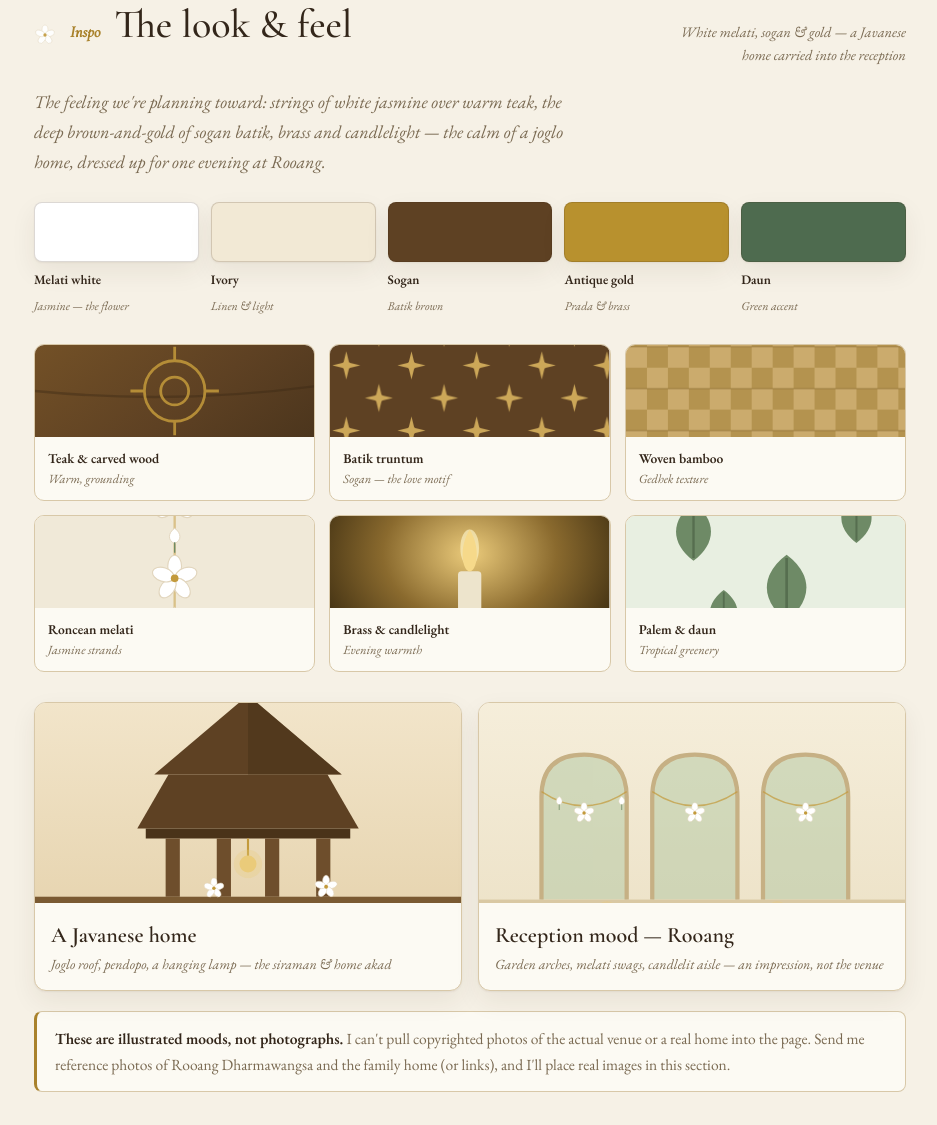
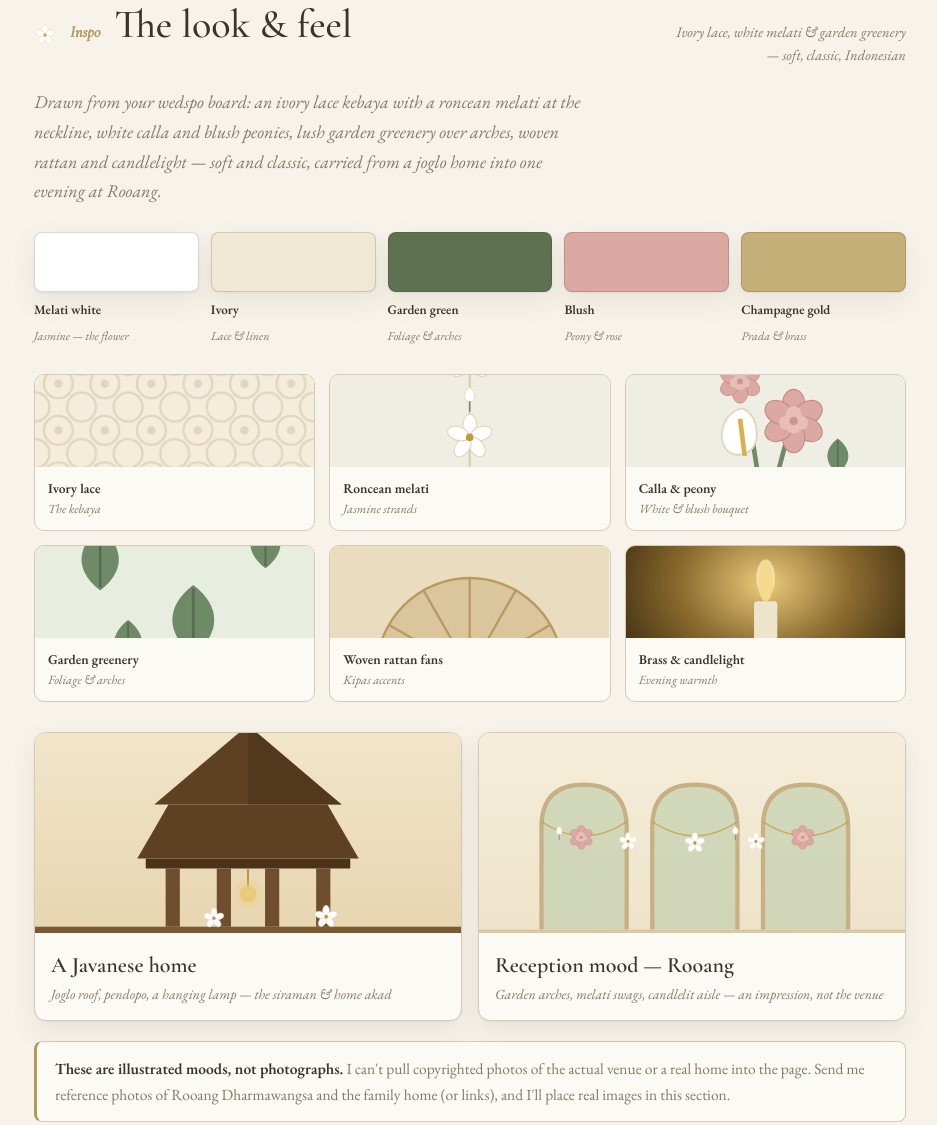
Before and after one commit to figo-pixel/wedding-ledger, a plain HTML site: page index.html in a window 1280 px wide. Shown: the part 698-1823 px from the top of the page, without its empty margins (170-1107 px from the left). Drawn offline with nearby package versions, Linux system fonts and the light colour scheme.

Commit message:
Retune palette & mood board to wedspo board: ivory/green/blush, lace, calla & peony, rattan
Co-Authored-By: Claude Opus 4.8 <noreply@anthropic.com>

```diff
--- a/index.html
+++ b/index.html
@@ -6,32 +6,32 @@
 
 <style>
 :root{
-  --paper:#F6F1E6; --card:#FCFAF3; --ink:#33261A; --muted:#7A6A52;
-  --line:#E6DBC5; --line-strong:#D8C8A8;
-  --sogan:#5E4123; --gold:#A9822C; --gold-soft:#C39A3B; --green:#3E5A45;
-  --good:#3E6B49; --warn:#B0742A;
-  --bar:#BC9F6F; --bar-dip:#C39A3B;
-  --rec-bg:#4A3117; --rec-ink:#F4ECD9;
-  --shadow:0 1px 2px rgba(60,42,20,.06), 0 10px 26px rgba(60,42,20,.07);
+  --paper:#F7F3EA; --card:#FCFAF4; --ink:#3A352B; --muted:#847A66;
+  --line:#E7DFCD; --line-strong:#D6CBB2;
+  --sogan:#4F6340; --gold:#B29A5F; --gold-soft:#C6B07A; --green:#5E7150; --blush:#C68B80;
+  --good:#5B7A4E; --warn:#B0742A;
+  --bar:#AEB79A; --bar-dip:#C6AE71;
+  --rec-bg:#3B4A31; --rec-ink:#F3EEDF;
+  --shadow:0 1px 2px rgba(50,55,35,.06), 0 10px 26px rgba(50,55,35,.08);
 }
 @media (prefers-color-scheme:dark){
   :root:not([data-theme="light"]){
-    --paper:#17120B; --card:#211A10; --ink:#EFE7D5; --muted:#A6957A;
-    --line:#332818; --line-strong:#463818;
-    --sogan:#C8A06A; --gold:#CBA85A; --gold-soft:#DDBE76; --green:#8FB394;
-    --good:#8FB394; --warn:#D8A860;
-    --bar:#7C5E36; --bar-dip:#B98F52;
-    --rec-bg:#241A0E; --rec-ink:#EFE7D5;
+    --paper:#14160F; --card:#1D2016; --ink:#ECE7D6; --muted:#9D9880;
+    --line:#2C3122; --line-strong:#3C4330;
+    --sogan:#9DB488; --gold:#CBB277; --gold-soft:#DCC793; --green:#9DB488; --blush:#D8A79E;
+    --good:#9DB488; --warn:#D8A860;
+    --bar:#5E7048; --bar-dip:#B79A57;
+    --rec-bg:#1B2113; --rec-ink:#ECE7D6;
     --shadow:0 1px 2px rgba(0,0,0,.35), 0 12px 32px rgba(0,0,0,.3);
   }
 }
 :root[data-theme="dark"]{
-  --paper:#17120B; --card:#211A10; --ink:#EFE7D5; --muted:#A6957A;
-  --line:#332818; --line-strong:#463818;
-  --sogan:#C8A06A; --gold:#CBA85A; --gold-soft:#DDBE76; --green:#8FB394;
-  --good:#8FB394; --warn:#D8A860;
-  --bar:#7C5E36; --bar-dip:#B98F52;
-  --rec-bg:#241A0E; --rec-ink:#EFE7D5;
+  --paper:#14160F; --card:#1D2016; --ink:#ECE7D6; --muted:#9D9880;
+  --line:#2C3122; --line-strong:#3C4330;
+  --sogan:#9DB488; --gold:#CBB277; --gold-soft:#DCC793; --green:#9DB488; --blush:#D8A79E;
+  --good:#9DB488; --warn:#D8A860;
+  --bar:#5E7048; --bar-dip:#B79A57;
+  --rec-bg:#1B2113; --rec-ink:#ECE7D6;
   --shadow:0 1px 2px rgba(0,0,0,.35), 0 12px 32px rgba(0,0,0,.3);
 }
 
@@ -231,6 +231,18 @@ footer b{color:var(--ink); font-weight:600}
     <path d="M12 2 C4 8 4 16 12 22 C20 16 20 8 12 2Z" fill="#6E8A66"/>
     <path d="M12 3 L12 21" stroke="#566E4F" stroke-width="0.8"/>
   </symbol>
+  <symbol id="peony" viewBox="0 0 40 40">
+    <g fill="#DCA9A2" stroke="#C68B80" stroke-width="0.6">
+      <ellipse cx="20" cy="11" rx="6" ry="8"/>
+      <ellipse cx="20" cy="11" rx="6" ry="8" transform="rotate(60 20 20)"/>
+      <ellipse cx="20" cy="11" rx="6" ry="8" transform="rotate(120 20 20)"/>
+      <ellipse cx="20" cy="11" rx="6" ry="8" transform="rotate(180 20 20)"/>
+      <ellipse cx="20" cy="11" rx="6" ry="8" transform="rotate(240 20 20)"/>
+      <ellipse cx="20" cy="11" rx="6" ry="8" transform="rotate(300 20 20)"/>
+    </g>
+    <g fill="#E7BEB8"><circle cx="20" cy="16.5" r="4.4"/><circle cx="16" cy="21" r="3.8"/><circle cx="24" cy="21" r="3.8"/><circle cx="20" cy="22.5" r="4.2"/></g>
+    <circle cx="20" cy="20" r="2.3" fill="#CE958D"/>
+  </symbol>
 </svg>
 
 <div class="wrap">
@@ -250,21 +262,21 @@ footer b{color:var(--ink); font-weight:600}
     <!-- blossoms along the swag -->
     <use href="#melati" x="34"  y="8"  width="30" height="30"/>
     <use href="#melati" x="128" y="28" width="26" height="26"/>
-    <use href="#melati" x="222" y="46" width="28" height="28"/>
+    <use href="#peony"  x="220" y="44" width="30" height="30"/>
     <use href="#melati" x="330" y="60" width="26" height="26"/>
     <use href="#melati" x="436" y="66" width="30" height="30"/>
     <use href="#melati" x="548" y="60" width="26" height="26"/>
-    <use href="#melati" x="650" y="46" width="28" height="28"/>
+    <use href="#peony"  x="648" y="44" width="30" height="30"/>
     <use href="#melati" x="744" y="28" width="26" height="26"/>
     <use href="#melati" x="836" y="8"  width="30" height="30"/>
   </svg>
   <div class="eyebrow">
     <span>Engagement · Nov 2026</span><span class="dot"></span>
     <span>Wedding · 2027</span><span class="dot"></span>
-    <span>Melati &amp; Sogan</span>
+    <span>Melati · Kebaya · Garden</span>
   </div>
   <h1>A subtle wedding,<br><em>counted carefully.</em></h1>
-  <p class="lead">A Javanese bride, a Buginese groom, one shared account. White melati, sogan and gold — the adat kept light: a <span class="jv">siraman</span> before the day, then the akad and a subtle reception at Rooang Dharmawangsa with a proper flow. Here is the whole thing, and when it becomes affordable.</p>
+  <p class="lead">A Javanese bride, a Buginese groom, one shared account. Ivory lace, white melati and blush garden florals — the adat kept light: a <span class="jv">siraman</span> before the day, then the akad and a subtle reception at Rooang Dharmawangsa with a proper flow. Here is the whole thing, and when it becomes affordable.</p>
   <svg class="rings-motif" width="130" height="66" viewBox="0 0 130 66" fill="none" aria-hidden="true">
     <circle cx="52" cy="38" r="22" stroke="#A9822C" stroke-width="2.5"/>
     <circle cx="78" cy="38" r="22" stroke="#A9822C" stroke-width="2.5"/>
@@ -278,48 +290,33 @@ footer b{color:var(--ink); font-weight:600}
     <svg class="mk"><use href="#melati" width="22" height="22"/></svg>
     <span class="n" style="font-style:italic; text-transform:none; letter-spacing:0">Inspo</span>
     <h2>The look &amp; feel</h2>
-    <span class="sub">White melati, sogan &amp; gold — a Javanese home carried into the reception</span>
+    <span class="sub">Ivory lace, white melati &amp; garden greenery — soft, classic, Indonesian</span>
   </div>
-  <p class="lead2">The feeling we're planning toward: strings of white jasmine over warm teak, the deep brown-and-gold of sogan batik, brass and candlelight — the calm of a joglo home, dressed up for one evening at Rooang.</p>
+  <p class="lead2">Drawn from your wedspo board: an ivory lace kebaya with a roncean melati at the neckline, white calla and blush peonies, lush garden greenery over arches, woven rattan and candlelight — soft and classic, carried from a joglo home into one evening at Rooang.</p>
 
   <div class="palette">
     <div class="sw"><div class="chip" style="background:#FFFFFF"></div><div class="nm">Melati white</div><div class="ro">Jasmine — the flower</div></div>
-    <div class="sw"><div class="chip" style="background:#F2E9D5"></div><div class="nm">Ivory</div><div class="ro">Linen &amp; light</div></div>
-    <div class="sw"><div class="chip" style="background:#5E4123"></div><div class="nm">Sogan</div><div class="ro">Batik brown</div></div>
-    <div class="sw"><div class="chip" style="background:#B8912E"></div><div class="nm">Antique gold</div><div class="ro">Prada &amp; brass</div></div>
-    <div class="sw"><div class="chip" style="background:#4E6B4F"></div><div class="nm">Daun</div><div class="ro">Green accent</div></div>
+    <div class="sw"><div class="chip" style="background:#F2E9D5"></div><div class="nm">Ivory</div><div class="ro">Lace &amp; linen</div></div>
+    <div class="sw"><div class="chip" style="background:#5E7150"></div><div class="nm">Garden green</div><div class="ro">Foliage &amp; arches</div></div>
+    <div class="sw"><div class="chip" style="background:#DCA9A2"></div><div class="nm">Blush</div><div class="ro">Peony &amp; rose</div></div>
+    <div class="sw"><div class="chip" style="background:#C6B07A"></div><div class="nm">Champagne gold</div><div class="ro">Prada &amp; brass</div></div>
   </div>
 
   <div class="mtl">
     <div class="tile">
       <svg class="art" viewBox="0 0 120 92" preserveAspectRatio="xMidYMid slice" aria-hidden="true">
-        <defs><linearGradient id="wood" x1="0" y1="0" x2="1" y2="1"><stop offset="0" stop-color="#7A5628"/><stop offset=".55" stop-color="#5E4123"/><stop offset="1" stop-color="#43301A"/></linearGradient></defs>
-        <rect width="120" height="92" fill="url(#wood)"/>
-        <g stroke="#3B2814" stroke-width="1" opacity=".4" fill="none"><path d="M0 22 Q60 28 120 20"/><path d="M0 46 Q60 52 120 44"/><path d="M0 70 Q60 76 120 68"/></g>
-        <g transform="translate(60,46)" fill="none" stroke="#C39A3B" stroke-width="1.2" opacity=".85"><circle r="13"/><circle r="6"/><path d="M0 -13 V-19 M0 13 V19 M-13 0 H-19 M13 0 H19"/></g>
+        <defs><pattern id="lace" width="20" height="20" patternUnits="userSpaceOnUse">
+          <g fill="none" stroke="#E1D5BC" stroke-width="1"><circle cx="10" cy="10" r="6.2"/><circle cx="0" cy="0" r="6.2"/><circle cx="20" cy="0" r="6.2"/><circle cx="0" cy="20" r="6.2"/><circle cx="20" cy="20" r="6.2"/></g>
+          <circle cx="10" cy="10" r="1.8" fill="#E1D5BC"/></pattern></defs>
+        <rect width="120" height="92" fill="#F4EDDC"/>
+        <rect width="120" height="92" fill="url(#lace)"/>
       </svg>
-      <div class="cap"><b>Teak &amp; carved wood</b><span>Warm, grounding</span></div>
+      <div class="cap"><b>Ivory lace</b><span>The kebaya</span></div>
     </div>
     <div class="tile">
       <svg class="art" viewBox="0 0 120 92" preserveAspectRatio="xMidYMid slice" aria-hidden="true">
-        <defs><g id="tr" fill="#D8B25E"><circle r="1.7"/><path d="M0 -6 L1.2 -1.2 L6 0 L1.2 1.2 L0 6 L-1.2 1.2 L-6 0 L-1.2 -1.2Z"/></g>
-        <pattern id="trp" width="28" height="28" patternUnits="userSpaceOnUse"><use href="#tr" x="7" y="7"/><use href="#tr" x="21" y="21"/></pattern></defs>
-        <rect width="120" height="92" fill="#5E4123"/><rect width="120" height="92" fill="url(#trp)" opacity=".9"/>
-      </svg>
-      <div class="cap"><b>Batik truntum</b><span>Sogan — the love motif</span></div>
-    </div>
-    <div class="tile">
-      <svg class="art" viewBox="0 0 120 92" preserveAspectRatio="xMidYMid slice" aria-hidden="true">
-        <defs><pattern id="weave" width="18" height="18" patternUnits="userSpaceOnUse"><rect width="18" height="18" fill="#CBAB6D"/><rect width="9" height="9" fill="#B4934F"/><rect x="9" y="9" width="9" height="9" fill="#B4934F"/></pattern></defs>
-        <rect width="120" height="92" fill="url(#weave)"/>
-        <g stroke="#8E7038" stroke-width=".7" opacity=".4"><path d="M0 9 H120 M0 27 H120 M0 45 H120 M0 63 H120 M0 81 H120"/></g>
-      </svg>
-      <div class="cap"><b>Woven bamboo</b><span>Gedhek texture</span></div>
-    </div>
-    <div class="tile">
-      <svg class="art" viewBox="0 0 120 92" preserveAspectRatio="xMidYMid slice" aria-hidden="true">
-        <rect width="120" height="92" fill="#F0E9D8"/>
-        <path d="M60 -4 V96" stroke="#C39A3B" stroke-width="1" opacity=".5"/>
+        <rect width="120" height="92" fill="#F0EEE2"/>
+        <path d="M60 -4 V96" stroke="#C6B07A" stroke-width="1" opacity=".5"/>
         <use href="#melati" x="47" y="4" width="26" height="26"/>
         <use href="#bud" x="55" y="30" width="10" height="13"/>
         <use href="#melati" x="49" y="42" width="22" height="22"/>
@@ -330,6 +327,39 @@ footer b{color:var(--ink); font-weight:600}
     </div>
     <div class="tile">
       <svg class="art" viewBox="0 0 120 92" preserveAspectRatio="xMidYMid slice" aria-hidden="true">
+        <rect width="120" height="92" fill="#EFEEE4"/>
+        <g stroke="#6E8A66" stroke-width="2" fill="none"><path d="M60 92 C57 70 55 58 53 46"/><path d="M60 92 C64 72 67 60 71 48"/></g>
+        <path d="M44 44 C38 52 42 63 51 60 C58 58 58 45 51 41 C49 40 46 42 44 44Z" fill="#FFFFFF" stroke="#E2D6BE" stroke-width=".8"/>
+        <path d="M49 45 L51 61" stroke="#D9B24E" stroke-width="2"/>
+        <use href="#leaf" x="82" y="52" width="18" height="18"/>
+        <use href="#peony" x="56" y="30" width="32" height="32"/>
+        <use href="#peony" x="38" y="18" width="22" height="22"/>
+      </svg>
+      <div class="cap"><b>Calla &amp; peony</b><span>White &amp; blush bouquet</span></div>
+    </div>
+    <div class="tile">
+      <svg class="art" viewBox="0 0 120 92" preserveAspectRatio="xMidYMid slice" aria-hidden="true">
+        <rect width="120" height="92" fill="#E7EEE0"/>
+        <use href="#leaf" x="12" y="16" width="32" height="32"/>
+        <use href="#leaf" x="50" y="40" width="36" height="36"/>
+        <use href="#leaf" x="86" y="12" width="26" height="26"/>
+        <use href="#leaf" x="28" y="56" width="24" height="24"/>
+      </svg>
+      <div class="cap"><b>Garden greenery</b><span>Foliage &amp; arches</span></div>
+    </div>
+    <div class="tile">
+      <svg class="art" viewBox="0 0 120 92" preserveAspectRatio="xMidYMid slice" aria-hidden="true">
+        <rect width="120" height="92" fill="#E9DCBF"/>
+        <g transform="translate(60,80)">
+          <path d="M-40 0 A40 40 0 0 1 40 0 Z" fill="#DAC59C" stroke="#B89A5E" stroke-width="1"/>
+          <g stroke="#B89A5E" stroke-width="1"><path d="M0 0 V-40"/><path d="M0 0 L-20 -35"/><path d="M0 0 L20 -35"/><path d="M0 0 L-35 -20"/><path d="M0 0 L35 -20"/></g>
+          <circle r="3.2" fill="#B89A5E"/>
+        </g>
+      </svg>
+      <div class="cap"><b>Woven rattan fans</b><span>Kipas accents</span></div>
+    </div>
+    <div class="tile">
+      <svg class="art" viewBox="0 0 120 92" preserveAspectRatio="xMidYMid slice" aria-hidden="true">
         <defs><radialGradient id="glow" cx=".5" cy=".46" r=".62"><stop offset="0" stop-color="#EBCB7B"/><stop offset=".5" stop-color="#8A6A2E"/><stop offset="1" stop-color="#38290F"/></radialGradient></defs>
         <rect width="120" height="92" fill="url(#glow)"/>
         <rect x="55" y="50" width="10" height="34" rx="1.5" fill="#EDE4CC"/>
@@ -337,16 +367,6 @@ footer b{color:var(--ink); font-weight:600}
         <path d="M60 32 C55 40 57 50 60 50 C63 50 65 40 60 32Z" fill="#F6D98A"/>
       </svg>
       <div class="cap"><b>Brass &amp; candlelight</b><span>Evening warmth</span></div>
-    </div>
-    <div class="tile">
-      <svg class="art" viewBox="0 0 120 92" preserveAspectRatio="xMidYMid slice" aria-hidden="true">
-        <rect width="120" height="92" fill="#E8EFE1"/>
-        <use href="#leaf" x="14" y="18" width="30" height="30"/>
-        <use href="#leaf" x="52" y="40" width="34" height="34"/>
-        <use href="#leaf" x="86" y="14" width="26" height="26"/>
-        <use href="#leaf" x="30" y="56" width="24" height="24"/>
-      </svg>
-      <div class="cap"><b>Palem &amp; daun</b><span>Tropical greenery</span></div>
     </div>
   </div>
 
@@ -378,8 +398,9 @@ footer b{color:var(--ink); font-weight:600}
         <path d="M44 92 Q74 112 104 92" fill="none" stroke="#C39A3B" stroke-width="1" opacity=".7"/>
         <path d="M122 92 Q152 112 182 92" fill="none" stroke="#C39A3B" stroke-width="1" opacity=".7"/>
         <path d="M200 92 Q230 112 260 92" fill="none" stroke="#C39A3B" stroke-width="1" opacity=".7"/>
-        <use href="#melati" x="66" y="99" width="16" height="16"/><use href="#melati" x="144" y="99" width="16" height="16"/><use href="#melati" x="222" y="99" width="16" height="16"/>
-        <use href="#bud" x="52" y="94" width="9" height="12"/><use href="#bud" x="96" y="94" width="9" height="12"/>
+        <use href="#peony" x="62" y="93" width="20" height="20"/><use href="#melati" x="144" y="99" width="16" height="16"/><use href="#peony" x="218" y="93" width="20" height="20"/>
+        <use href="#melati" x="98" y="99" width="14" height="14"/><use href="#melati" x="188" y="99" width="14" height="14"/>
+        <use href="#bud" x="52" y="94" width="9" height="12"/><use href="#bud" x="176" y="94" width="9" height="12"/>
         <g fill="#EBCB7B"><circle cx="90" cy="176" r="3"/><circle cx="150" cy="180" r="3"/><circle cx="210" cy="176" r="3"/></g>
         <g fill="#EBCB7B" opacity=".3"><circle cx="90" cy="176" r="7"/><circle cx="150" cy="180" r="7"/><circle cx="210" cy="176" r="7"/></g>
       </svg>
```
Also changed, not shown: wedding_plan.html (+85 -64 lines).
